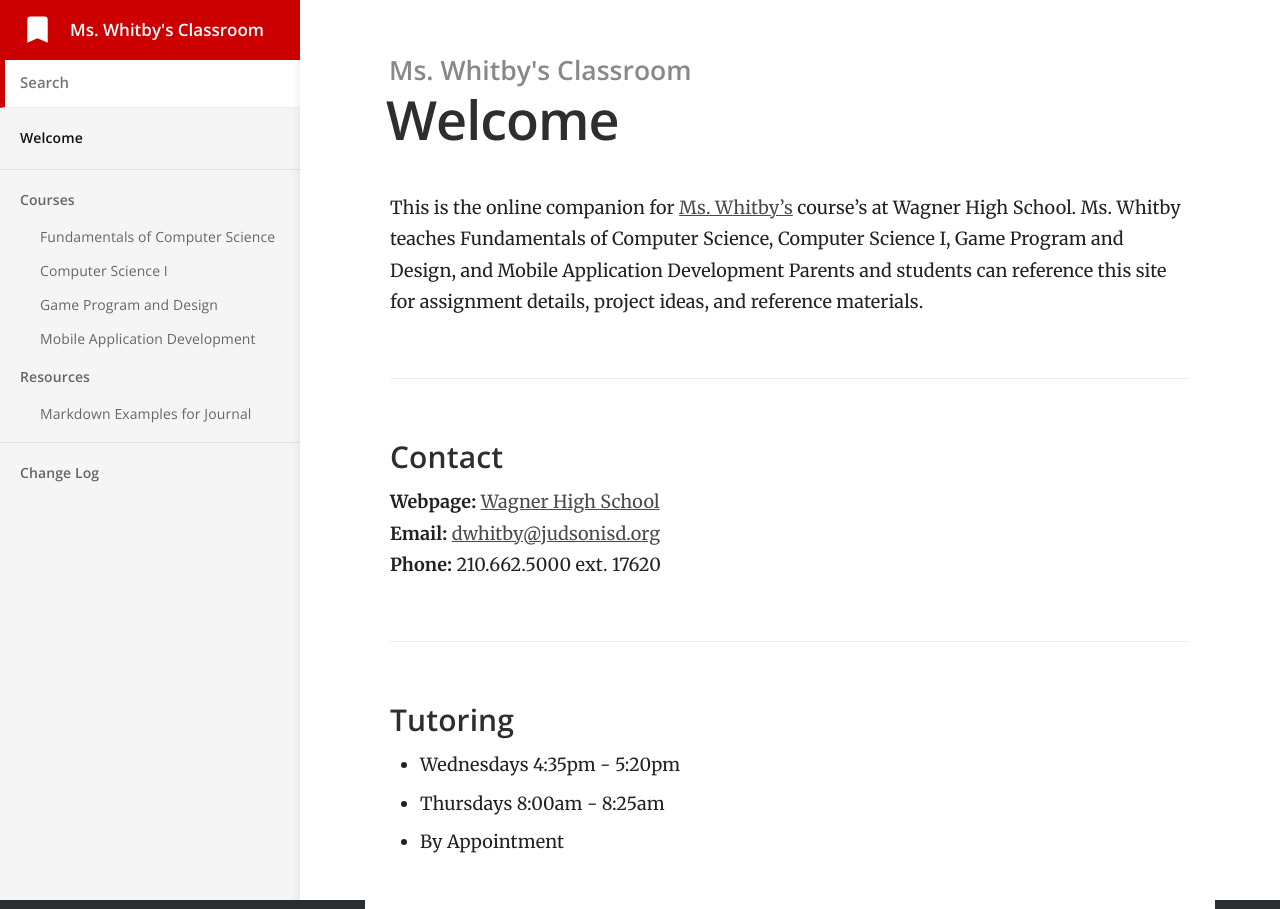
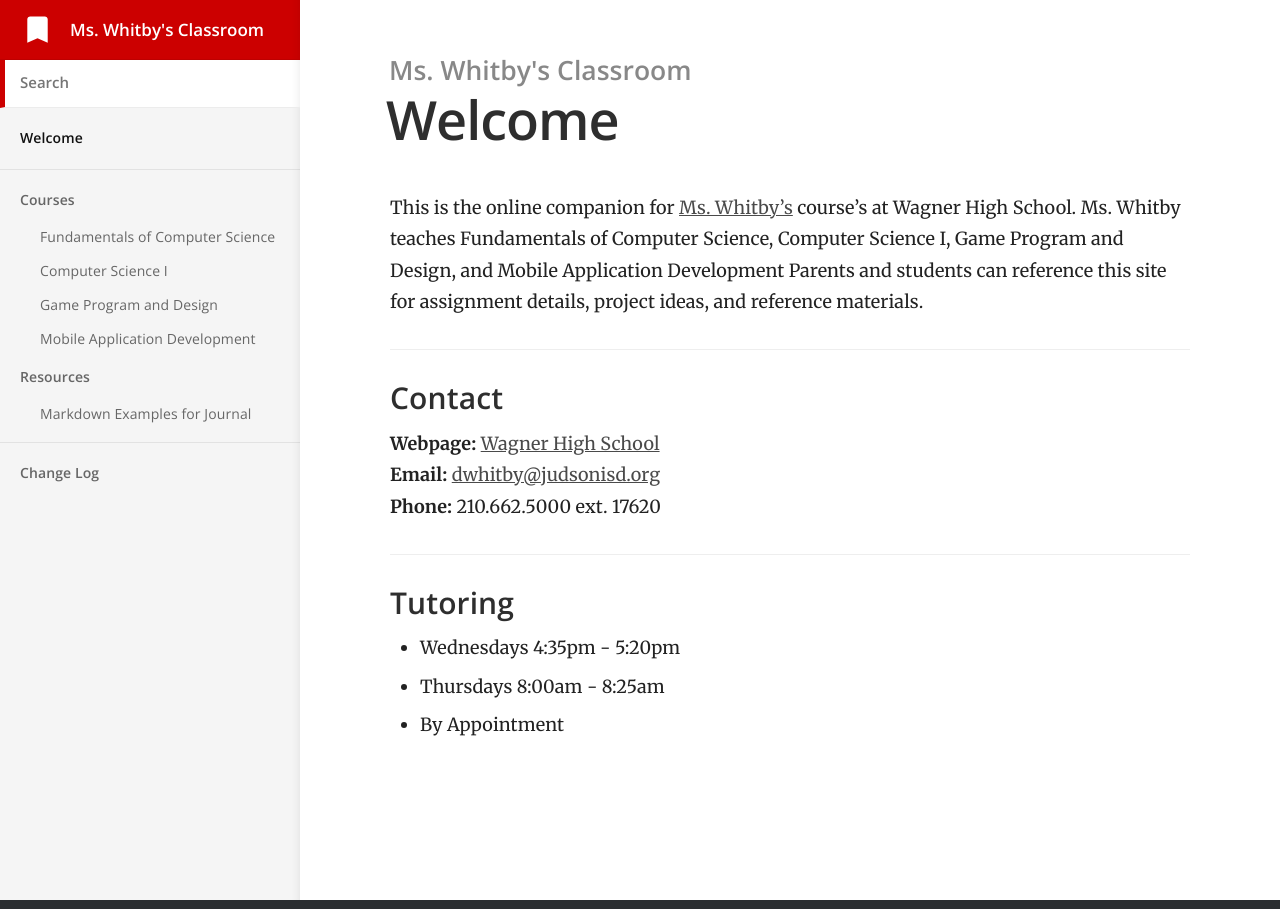
Before and after one commit to mswhitby/classroom, a Jekyll site: the page built from index.md, in a window 1280 px wide. Built offline with Jekyll 4.4.1, drawn with Linux system fonts in a browser that asks for light colours.

Commit message:
Site updates

```diff
--- a/_config.yml
+++ b/_config.yml
@@ -34,8 +34,9 @@ plugins:
 exclude:
   - Gemfile
   - Gemfile.lock
-  - README.md
+  - README.mdb
   - LICENCE
+  - instructions.md
 
 collections:
   docs:
--- a/_sass/_layout.scss
+++ b/_sass/_layout.scss
@@ -165,7 +165,7 @@ $nav-image: $baseurl + "/images/menu.svg";
 	h3::before {
 		content: "";
 		@extend hr;
-		margin: 60px 0;
+		margin: 30px 0;
 	}
 }
 
```
